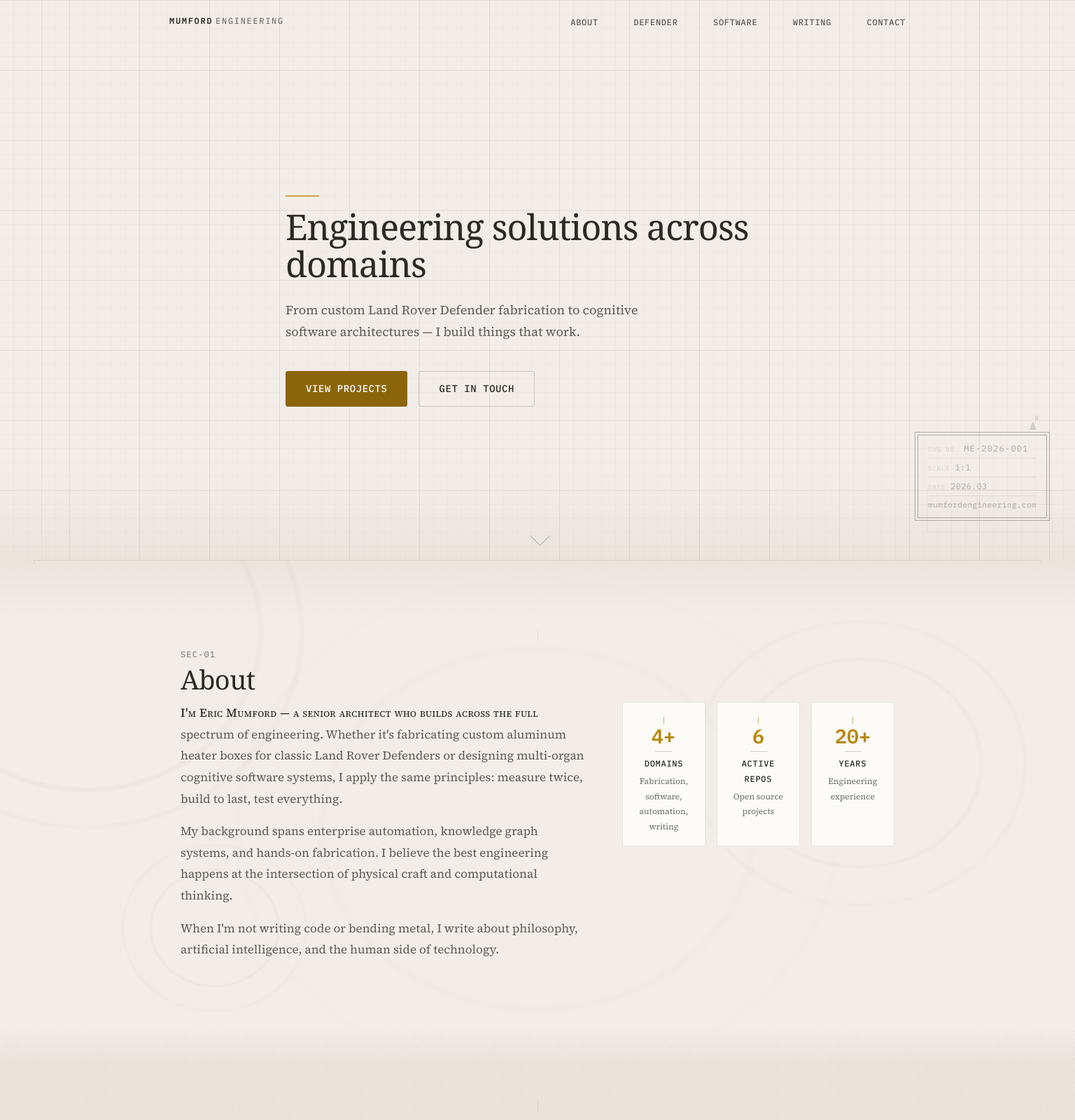
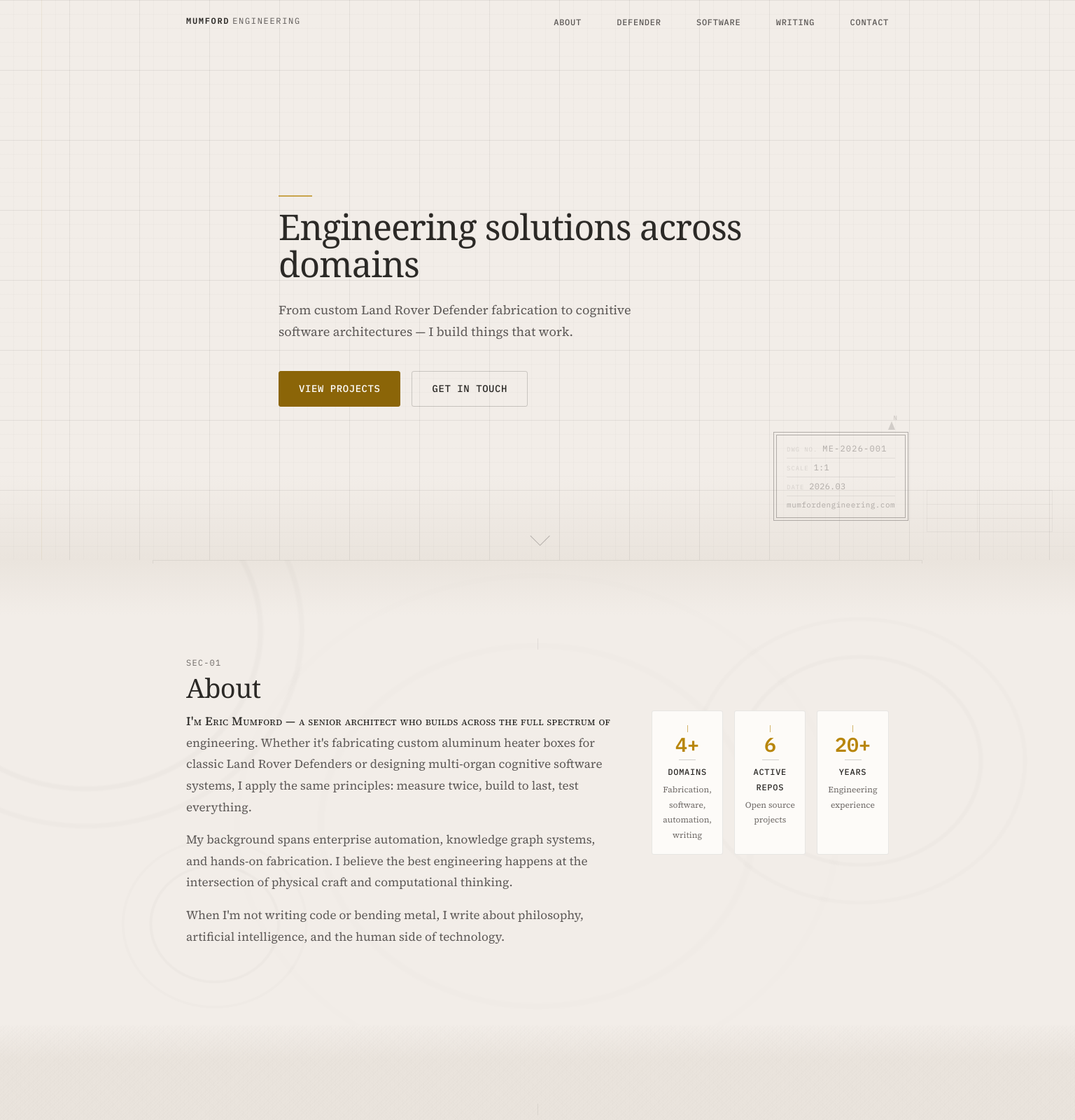
Before and after one commit to heymumford/mumfordengineering, a FastAPI app: page / in a window 1536 px wide. Shown: the top 1600 px of the page at 70% size. Run offline with FastAPI, Linux system fonts and the light colour scheme; some web fonts are replaced.

Commit message:
feat: World Café iteration 11 — wide screen polish (#13)
* feat: iteration 11 — wide screen polish, container behavior at 1200/1400px

1200px+: generous grid gaps, wider about/contact column ratios,
112px section padding, constrained hero content width.
1400px+: center-aware positioning for scroll rail, hero annotation,
section dividers. Respects container max-width on ultra-wide displays.

* fix: merge container selectors for maintainability (Sourcery)

```diff
--- a/static/css/style.css
+++ b/static/css/style.css
@@ -2837,6 +2837,84 @@ body {
 /* Dark mode: hero/about gradients use CSS vars, no overrides needed */
 
 
+/* ==========================================================================
+   ITERATION 11 — Wide Screen Polish & Container Behavior
+   ========================================================================== */
+
+
+/* ===== Wide Desktop (1200px+) ===== */
+@media (min-width: 1200px) {
+    .container,
+    .nav-container {
+        max-width: var(--container-max);
+        padding: 0 48px;
+    }
+
+    /* Defender grid: 2-col with generous gaps */
+    .defender-grid {
+        gap: 28px;
+    }
+
+    /* Software grid: 3-col, comfortable breathing room */
+    .software-grid {
+        gap: 24px;
+    }
+
+    /* About grid: wider text column ratio */
+    .about-grid {
+        grid-template-columns: 1.8fr 1fr;
+        gap: 56px;
+    }
+
+    /* Contact grid: wider form ratio */
+    .contact-grid {
+        grid-template-columns: 1.6fr 1fr;
+        gap: 56px;
+    }
+
+    /* Section padding: full desktop comfort */
+    .section {
+        padding: 112px 0;
+    }
+
+    /* Hero: constrained content width for readability */
+    .hero-content {
+        max-width: 740px;
+    }
+
+    /* Footer: generous padding */
+    .site-footer {
+        padding-top: 36px;
+    }
+}
+
+
+/* ===== Ultra-Wide (1400px+) ===== */
+@media (min-width: 1400px) {
+    /* Center content more dramatically on very wide screens */
+    .hero {
+        padding-left: calc((100vw - var(--container-max)) / 2);
+        padding-right: calc((100vw - var(--container-max)) / 2);
+    }
+
+    /* Scroll rail: push further from edge */
+    .scroll-rail {
+        right: calc((100vw - var(--container-max)) / 2 - 40px);
+    }
+
+    /* Hero annotation: position relative to content container */
+    .hero-annotation {
+        right: calc((100vw - var(--container-max)) / 2 + 24px);
+    }
+
+    /* Section divider: respect container width */
+    .section::before {
+        left: calc((100vw - var(--container-max)) / 2);
+        right: calc((100vw - var(--container-max)) / 2);
+    }
+}
+
+
 /* ===== Reduced Motion — Iteration 10 ===== */
 @media (prefers-reduced-motion: reduce) {
     .writing-coming::after {
```
